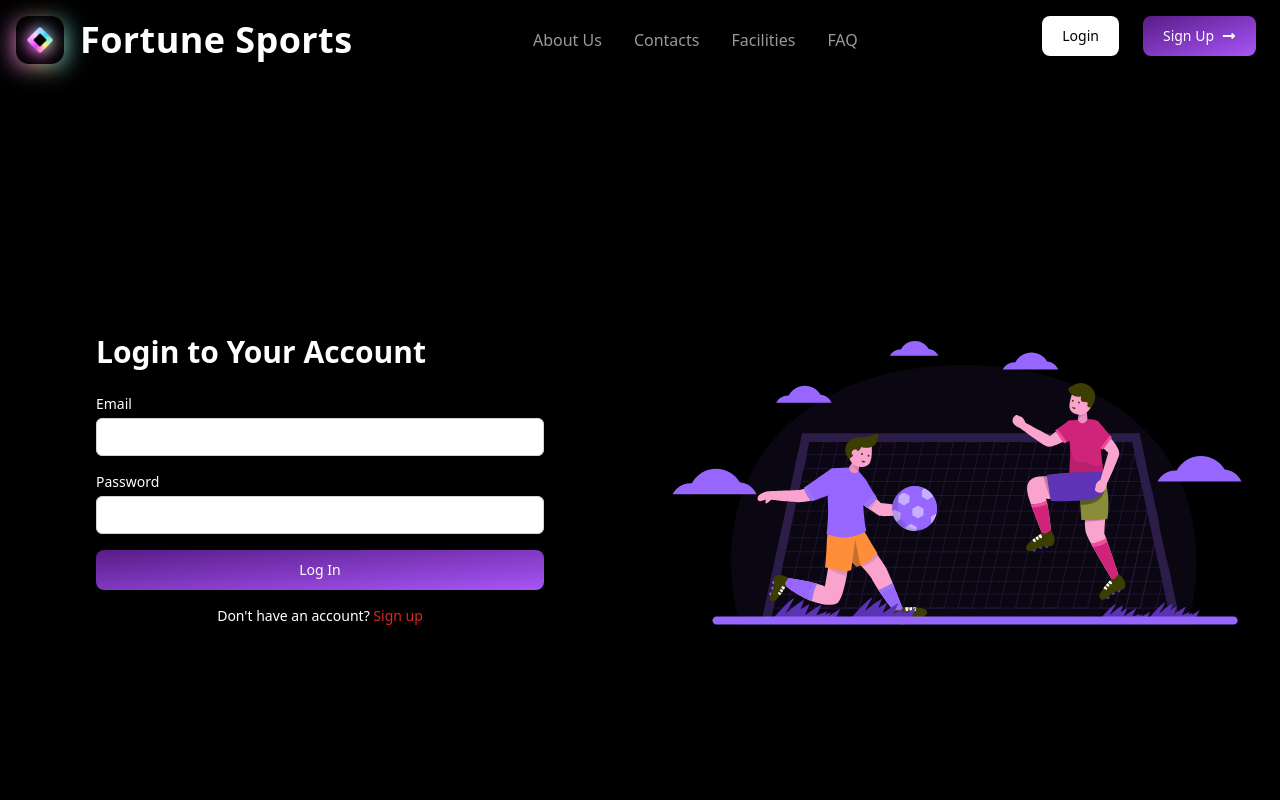
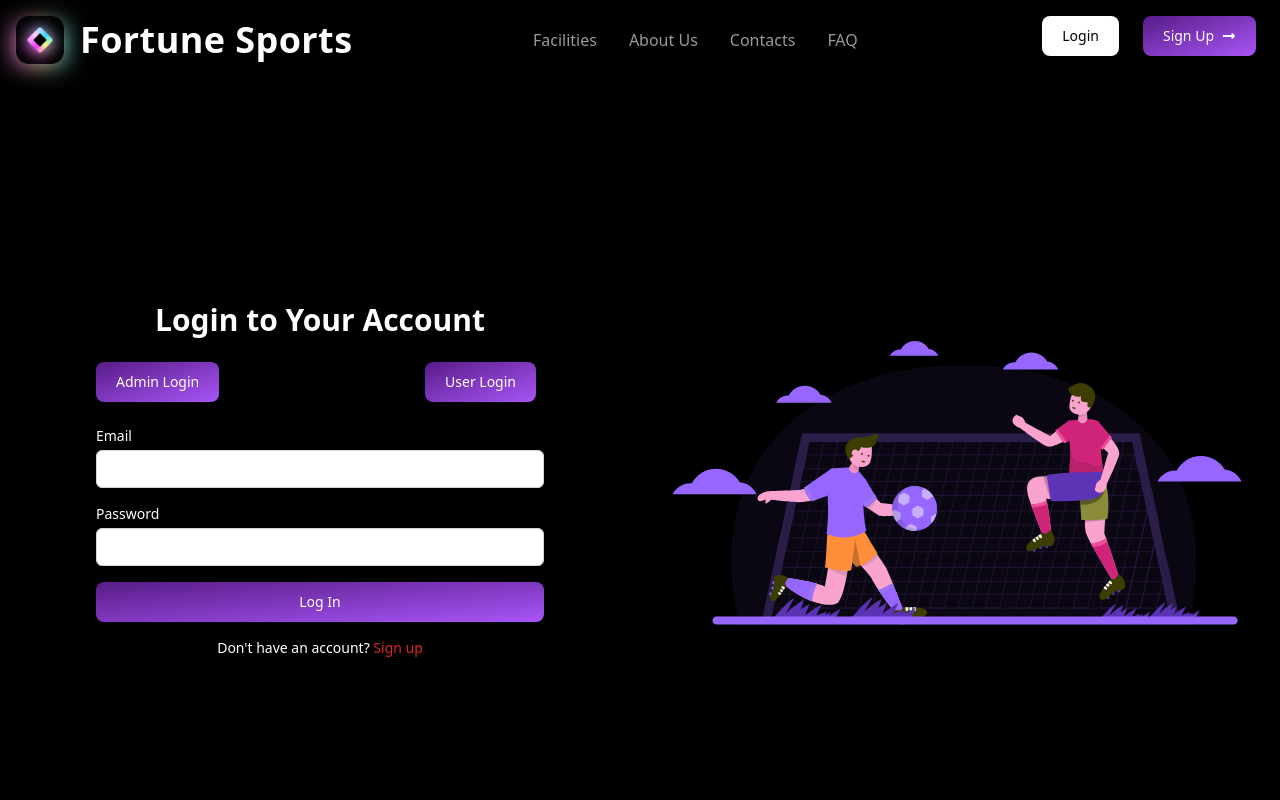
Before and after one commit to AsifAhmedSahil/Fortune-Sports---Sports-Facility-Booking-Platform---React-Tailwind-Magic-UI--Typescript, a React (Vite) app: page /login in a window 1280 px wide. Shown: the top 800 px of the page. Built offline with nearby package versions, Linux system fonts and the light colour scheme.

Commit message:
fix login credentials, fix design bugs :

```diff
--- a/src/pages/Components/BookingDetails.tsx
+++ b/src/pages/Components/BookingDetails.tsx
@@ -65,7 +65,7 @@ const BookingDetails = () => {
         setCheckingAvailability(true);
 
         try {
-            const response = await fetch(`http://localhost:5000/api/check-availability?date=${formattedDate}&facility=${data._id}`);
+            const response = await fetch(`https://batch-3-assignemnt-3.vercel.app/api/check-availability?date=${formattedDate}&facility=${data._id}`);
             if (response.ok) {
                 const result = await response.json();
                 if (result.success && result.data.success) {
--- a/src/pages/DashboardPages.tsx/UpdateFacility.tsx
+++ b/src/pages/DashboardPages.tsx/UpdateFacility.tsx
@@ -12,14 +12,15 @@ const UpdateFacility = () => {
     const [location, setLocation] = useState('');
 
     const { data, isLoading, error } = useGetSingleFacilityQuery(id);
+
     const [updateFacilities] =useUpdateFacilityMutation()
 
     useEffect(() => {
         if (data) {
-            setName(data.name || '');
-            setDescription(data.description || '');
-            setPricePerHour(data.pricePerHour || '');
-            setLocation(data.location || '');
+            setName(data.data.name || '');
+            setDescription(data.data.description || '');
+            setPricePerHour(data.data.pricePerHour || '');
+            setLocation(data.data.location || '');
         }
     }, [data]);
 
@@ -116,6 +117,7 @@ const UpdateFacility = () => {
                         type="text"
                         id="name"
                         name="name"
+
                         value={name}
                         onChange={(e) => setName(e.target.value)}
                         className="block w-full p-2 border border-gray-300 rounded-md shadow-sm focus:outline-none focus:ring-indigo-500 focus:border-indigo-500 sm:text-sm"
--- a/src/pages/Social/Login.tsx
+++ b/src/pages/Social/Login.tsx
@@ -23,13 +23,33 @@ const Login: React.FC = () => {
   const [login] = useLoginMutation();
 
   // Initialize useForm with default values and validation rules
-  const { register, handleSubmit, formState: { errors } } = useForm<FormValues>({
+  const { register, handleSubmit, formState: { errors },reset } = useForm<FormValues>({
     defaultValues: {
       email: '',
       password: '',
     },
     mode: 'onBlur', // or 'onChange'
   });
+
+  const handleSetCredentials = (type: 'admin' | 'user') => {
+    const adminCredentials = {
+      email: 'sahil@asif.com',
+      password: '123456',
+    };
+
+    const userCredentials = {
+      email: '19300@eastdelta.edu.bd',
+      password: '123456',
+    };
+
+    const credentials = type === 'admin' ? adminCredentials : userCredentials;
+
+    // Reset the form with the selected credentials
+    reset(credentials);
+
+    // Submit the form automatically after filling in credentials
+    // handleSubmit(onSubmit)();
+  };
 
   const onSubmit: SubmitHandler<FormValues> = async (data) => {
     try {
@@ -55,8 +75,25 @@ const Login: React.FC = () => {
       {/* Login Form Section */}
       <div className="w-full md:w-1/2 bg-black flex items-center justify-center p-8">
         <div className="w-full max-w-md">
-          <h2 className="text-3xl font-bold mb-6 text-white">Login to Your Account</h2>
-          <form onSubmit={handleSubmit(onSubmit)}>
+          <h2 className="text-3xl font-bold mb-6 text-white text-center">Login to Your Account</h2>
+                 {/* Action Buttons */}
+                 <div className="mb-4 flex justify-between">
+              <button
+                type="button"
+                onClick={() => handleSetCredentials('admin')}
+                className="text-white bg-gradient-to-br from-purple-900 to-purple-500 hover:bg-gradient-to-bl focus:ring-4 focus:outline-none focus:ring-blue-300 dark:focus:ring-blue-800 font-medium rounded-lg text-sm px-5 py-2.5 text-center me-2 mb-2"
+              >
+                Admin Login
+              </button>
+              <button
+                type="button"
+                onClick={() => handleSetCredentials('user')}
+                className="text-white bg-gradient-to-br from-purple-900 to-purple-500 hover:bg-gradient-to-bl focus:ring-4 focus:outline-none focus:ring-blue-300 dark:focus:ring-blue-800 font-medium rounded-lg text-sm px-5 py-2.5 text-center me-2 mb-2"
+              >
+                User Login
+              </button>
+            </div>
+          <form onSubmit={handleSubmit(onSubmit)} >
             <div className="mb-4">
               <label htmlFor="email" className="block text-sm font-medium text-white">
                 Email
@@ -64,6 +101,7 @@ const Login: React.FC = () => {
               <input
                 type="email"
                 id="email"
+
                 {...register('email', { required: 'Email is required' })}
                 className={`mt-1 block w-full px-3 py-2 border rounded-md shadow-sm focus:outline-none focus:ring-indigo-500 focus:border-indigo-500 sm:text-sm ${
                   errors.email ? 'border-red-500' : 'border-gray-300'
@@ -95,6 +133,9 @@ const Login: React.FC = () => {
             >
               Log In
             </button>
+
+
+
           </form>
           <Link to={"/signup"}>
             <div className="mt-4 text-center">
--- a/src/pages/Social/Register.tsx
+++ b/src/pages/Social/Register.tsx
@@ -230,7 +230,7 @@ const Register = () => {
             <div className="mt-4 text-center">
               <p className="text-sm text-white">
                 Already have an account?{" "}
-                <Link to="#" className="text-red-600 hover:underline">
+                <Link to={"/login"} className="text-red-600 hover:underline">
                   Login
                 </Link>
               </p>
--- a/src/pages/shared/Footer.tsx
+++ b/src/pages/shared/Footer.tsx
@@ -90,7 +90,7 @@ const Footer = () => {
           <div className="mx-auto w-full max-w-screen-xl">
             <div className="px-4 py-6 bg-black dark:bg-gray-700 md:flex md:items-center md:justify-between">
               <span className="text-sm text-gray-500 dark:text-gray-300 sm:text-center">
-                © 2023 <Link to="https://flowbite.com/">Flowbite™</Link>. All Rights
+                © 2025. <Link to="https://flowbite.com/">Asif Ahmed Sahil</Link>. All Rights
                 Reserved.
               </span>
               <div className="flex mt-4 sm:justify-center md:mt-0 space-x-5 rtl:space-x-reverse">
--- a/src/pages/shared/Navbar.tsx
+++ b/src/pages/shared/Navbar.tsx
@@ -87,6 +87,12 @@ export const Navbar = () => {
           {/* ********************************Desktop menu navigation ************************************* */}
 
           <nav className=" gap-8 items-center hidden sm:flex">
+          <Link
+              to="/facilities"
+              className="text-opacity-60 text-white hover:text-opacity-100  transition"
+            >
+              Facilities
+            </Link>
             <Link
               to="/about"
               className="text-opacity-60 text-white hover:text-opacity-100  transition"
@@ -99,12 +105,7 @@ export const Navbar = () => {
             >
               Contacts
             </Link>
-            <Link
-              to="/facilities"
-              className="text-opacity-60 text-white hover:text-opacity-100  transition"
-            >
-              Facilities
-            </Link>
+
             <Link
               to="/faq"
               className="text-opacity-60 text-white hover:text-opacity-100  transition"
--- a/src/redux/api/baseApi.ts
+++ b/src/redux/api/baseApi.ts
@@ -6,7 +6,7 @@ import { RootState } from "../store";
 
 const baseQuery = fetchBaseQuery(
     {
-        baseUrl: 'http://localhost:5000/api' ,
+        baseUrl: 'https://batch-3-assignemnt-3.vercel.app/api' ,
         credentials: 'include',
         prepareHeaders: (headers,{getState}) =>{
             const token = (getState() as RootState).user.token
--- a/src/router/index.tsx
+++ b/src/router/index.tsx
@@ -63,12 +63,12 @@ const router = createBrowserRouter([
       {
         path: "/facilities/:id",
         element: <ProductDetails />,
-        loader: ({params}) => fetch(`http://localhost:5000/api/facility/${params.id}`)
+        loader: ({params}) => fetch(`https://batch-3-assignemnt-3.vercel.app/api/facility/${params.id}`)
       },
       {
         path: "/facilities/booking-details/:id",
         element: <BookingDetails />,
-        loader: ({params}) => fetch(`http://localhost:5000/api/facility/${params.id}`)
+        loader: ({params}) => fetch(`https://batch-3-assignemnt-3.vercel.app/api/facility/${params.id}`)
 
 
       },
```
